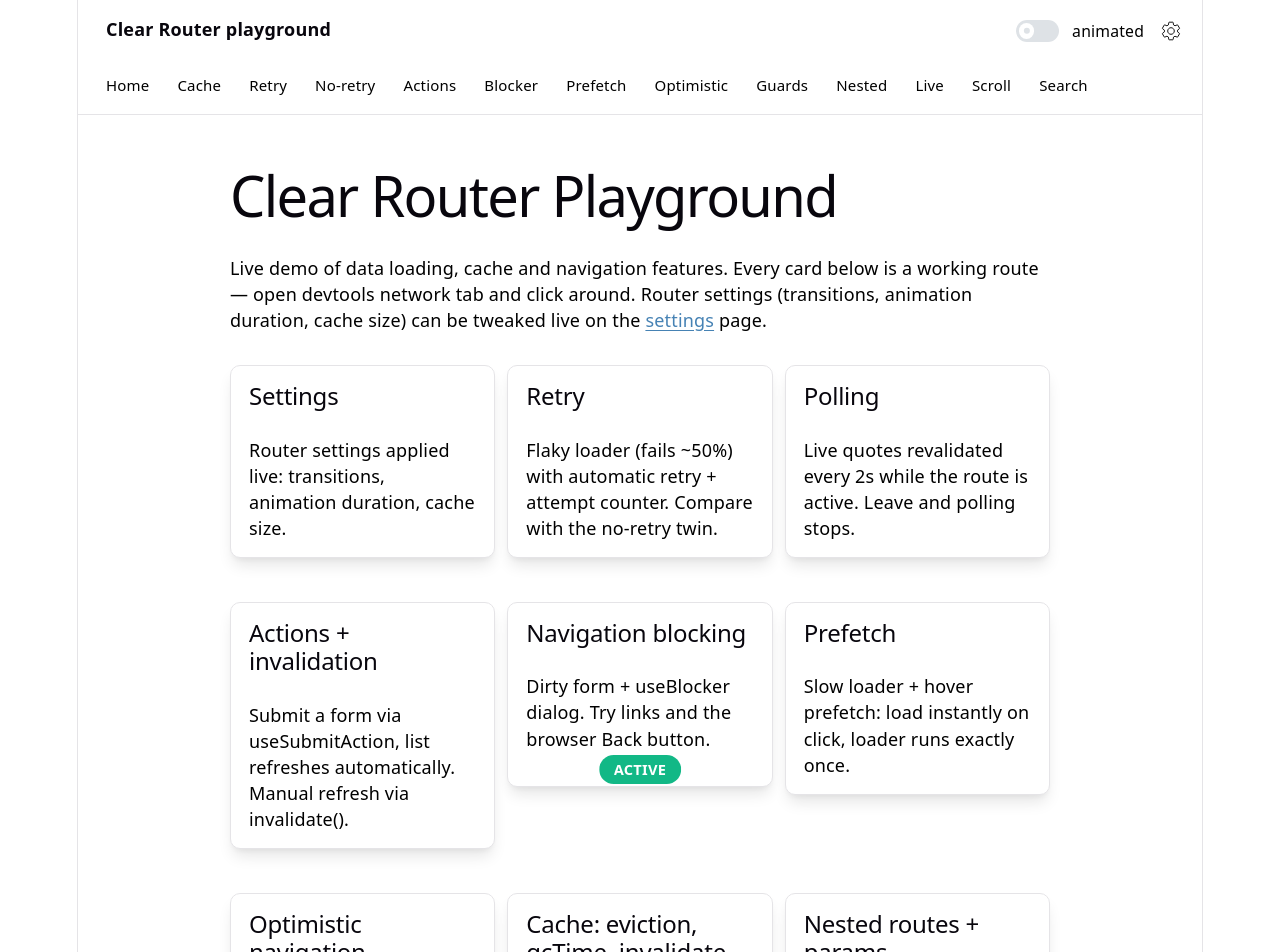
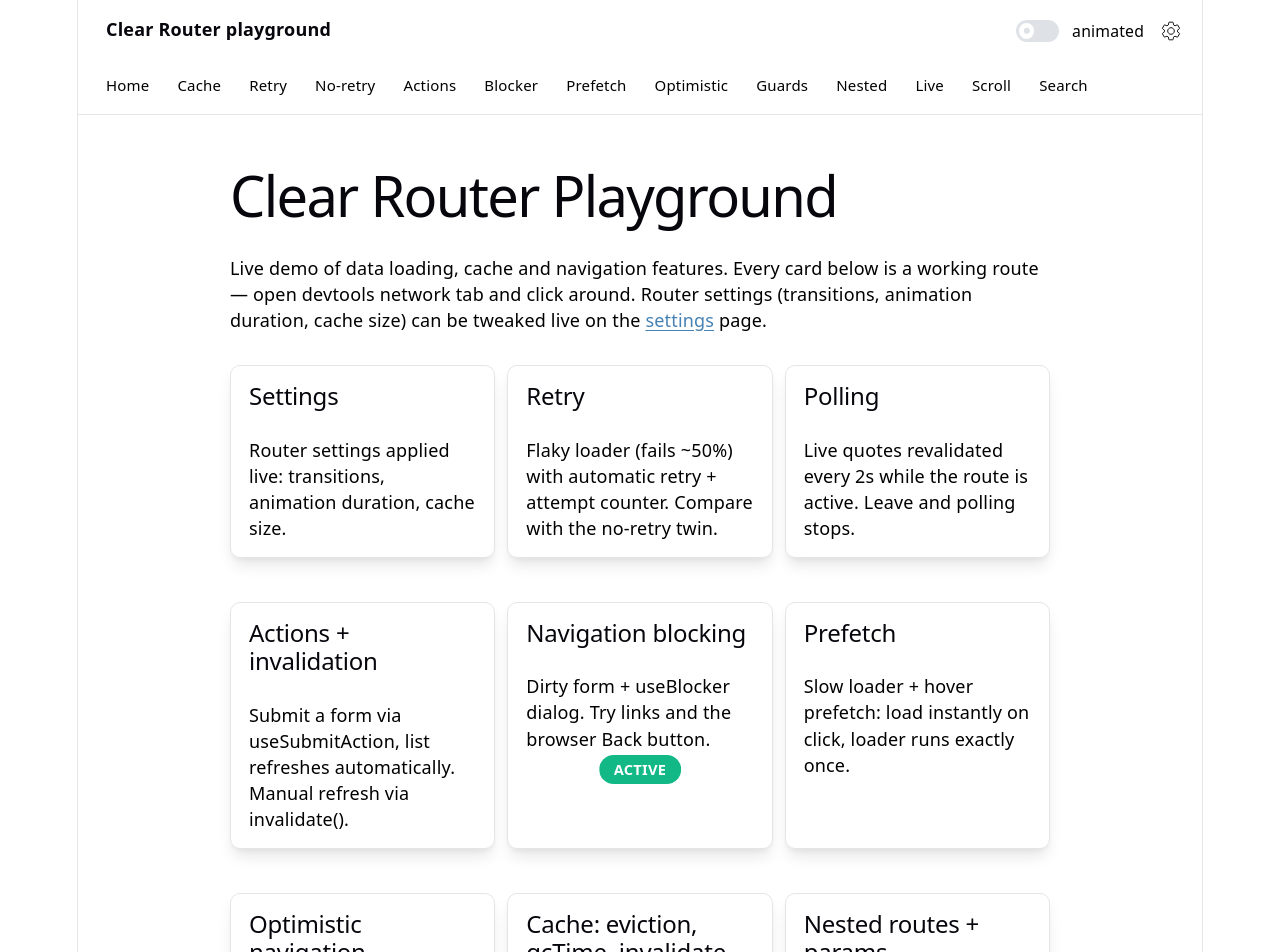
Before and after one commit to AndrewBubnov/clear-react-router, a React (Vite) app: page / in a window 1280 px wide. Shown: the top 952 px of the page. Built offline with nearby package versions, Linux system fonts and the light colour scheme.

Commit message:
Fix cards min height

```diff
--- a/src/playground/playground.css
+++ b/src/playground/playground.css
@@ -324,7 +324,7 @@
 }
 
 .pg-card-link {
-	display: block;
+	display: grid;
 	color: inherit;
 }
 
```
